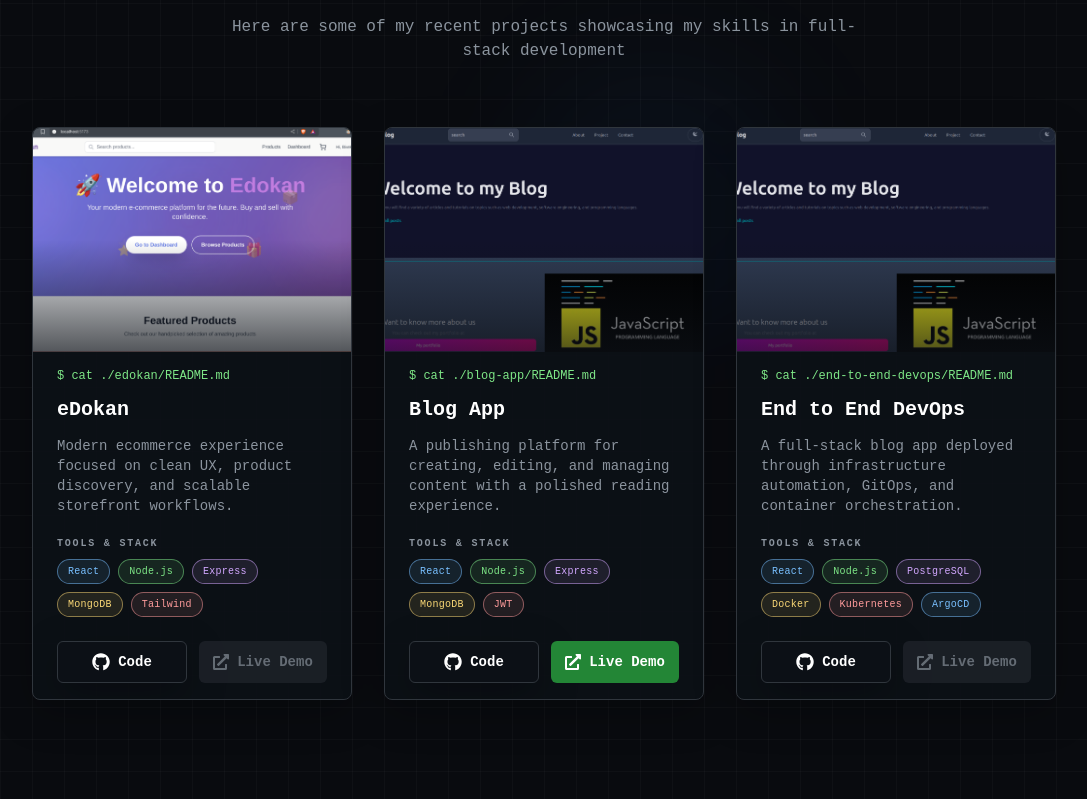
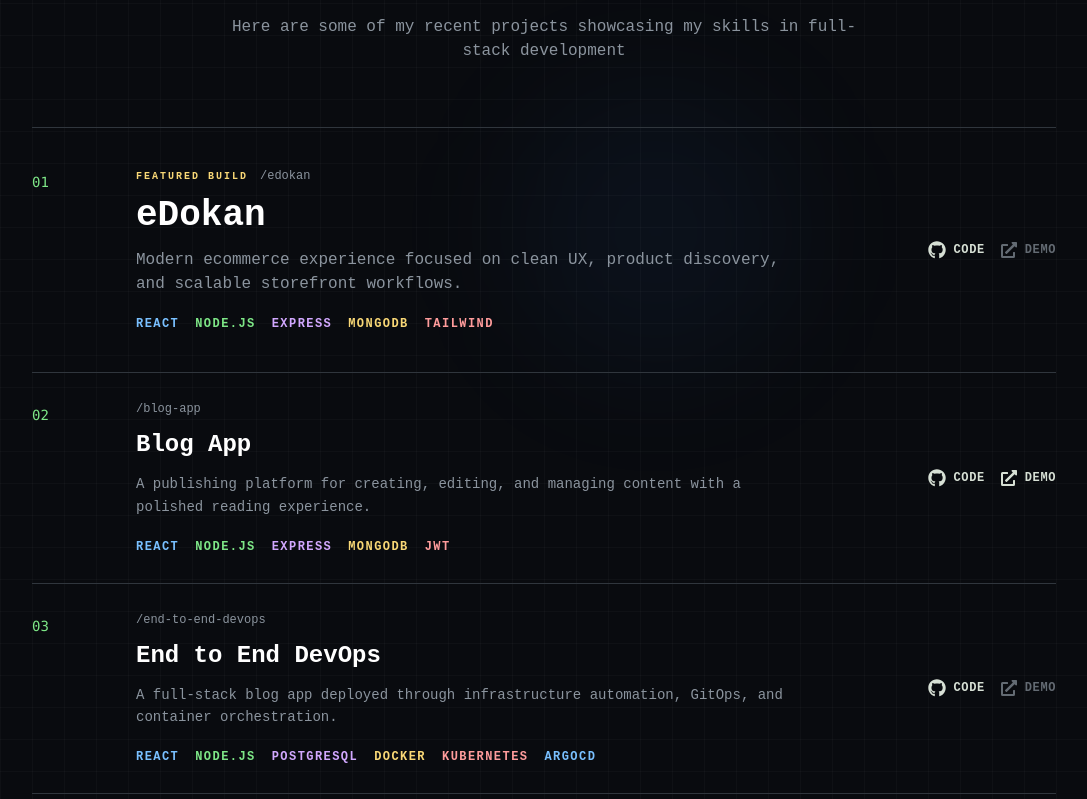
Before and after one commit to imbivek08/cicd, a Next.js app: page / in a window 1280 px wide. Shown: the part 1021-1820 px from the top of the page, without its empty margins (96-1183 px from the left). Built offline with nearby package versions, Linux system fonts and the light colour scheme.

Commit message:
changed ui for featured project and updated the profile picutre

```diff
--- a/components/Hero.jsx
+++ b/components/Hero.jsx
@@ -113,7 +113,7 @@ const Hero = () => {
               <div className="absolute inset-0 rounded-full overflow-hidden border-4 border-white/10">
                 <Image
                   className="object-cover hover:scale-110 transition-transform duration-500"
-                  src="/profile.jpg"
+                  src="/Profile.jpeg"
                   fill
                   alt="Bivek Yadav"
                   priority
--- a/components/ProjectCard.jsx
+++ b/components/ProjectCard.jsx
@@ -1,84 +1,96 @@
 "use client";
-import Image from "next/image";
+
 import Link from "next/link";
 import React from "react";
 import { FaGithub, FaExternalLinkAlt } from "react-icons/fa";
 
-const ProjectCard = ({ props }) => {
+const ProjectCard = ({ props, index, featured = false }) => {
   const techColors = [
-    "border-[#79c0ff]/50 bg-[#79c0ff]/10 text-[#79c0ff]",
-    "border-[#7ee787]/50 bg-[#7ee787]/10 text-[#7ee787]",
-    "border-[#d2a8ff]/50 bg-[#d2a8ff]/10 text-[#d2a8ff]",
-    "border-[#f9d876]/50 bg-[#f9d876]/10 text-[#f9d876]",
-    "border-[#ff9c9c]/50 bg-[#ff9c9c]/10 text-[#ff9c9c]",
+    "text-[#79c0ff]",
+    "text-[#7ee787]",
+    "text-[#d2a8ff]",
+    "text-[#f9d876]",
+    "text-[#ff9c9c]",
   ];
 
   return (
-    <div className="group h-full">
-      <div className="relative h-full flex flex-col terminal-window transition-all duration-500 hover:-translate-y-1 hover:shadow-2xl hover:shadow-green-500/10">
-        <div className="absolute inset-0 bg-gradient-to-br from-blue-600/0 via-purple-600/0 to-pink-600/0 group-hover:from-blue-600/10 group-hover:via-purple-600/10 group-hover:to-pink-600/10 transition-all duration-500 z-10 pointer-events-none"></div>
+    <article
+      className={`group relative border-b border-[#30363d] py-7 transition-colors duration-300 hover:border-[#7ee787]/60 ${
+        featured
+          ? "border-t border-[#30363d] py-8 sm:py-10"
+          : "first:border-t"
+      }`}
+    >
+      <div className="grid grid-cols-[3.5rem_1fr] gap-4 sm:grid-cols-[5rem_1fr_auto] sm:gap-6">
+        <p className="pt-1 font-mono text-sm text-[#7ee787]">
+          {String(index + 1).padStart(2, "0")}
+        </p>
 
-        <div className="relative w-full h-48 sm:h-56 overflow-hidden bg-[#161b22]">
-          <Image
-            src={props.photo}
-            fill
-            className="object-cover group-hover:scale-110 transition-transform duration-700 ease-out"
-            alt={props.name}
-          />
-          <div className="absolute inset-0 bg-gradient-to-t from-[#0d1117] via-transparent to-transparent opacity-70"></div>
+        <div className="min-w-0">
+          <div className="mb-3 flex flex-wrap items-center gap-x-3 gap-y-1">
+            {featured && (
+              <span className="text-[10px] font-bold uppercase tracking-[0.2em] text-[#f9d876]">
+                Featured build
+              </span>
+            )}
+            <span className="text-xs text-[#8b949e]">
+              /{props.name.toLowerCase().replaceAll(" ", "-")}
+            </span>
           </div>
+          <h2 className={`font-bold text-white transition-colors duration-300 group-hover:text-[#7ee787] ${
+            featured ? "text-2xl sm:text-4xl" : "text-xl sm:text-2xl"
+          }`}>
+            {props.name}
+          </h2>
+          <p className={`mt-3 max-w-2xl leading-relaxed text-[#8b949e] ${
+            featured ? "text-sm sm:text-base" : "text-sm"
+          }`}>
+            {props.description}
+          </p>
 
-        <div className="relative flex flex-col gap-3 flex-grow px-4 sm:px-6 py-4 z-20">
-          <p className="text-xs text-[#7ee787]">$ cat ./{props.name.toLowerCase().replaceAll(" ", "-")}/README.md</p>
-          <h1 className="text-lg sm:text-xl font-bold text-white group-hover:text-[#7ee787] transition-colors duration-300">{props.name}</h1>
-          <p className="text-xs sm:text-sm text-[#8b949e] leading-relaxed flex-grow">{props.description}</p>
-
-          <div className="pt-2">
-            <p className="mb-2 text-[10px] font-semibold uppercase tracking-[0.18em] text-[#8b949e]">
-              Tools & Stack
-            </p>
-            <div className="flex gap-2 flex-wrap">
-              {(props.tech || ["React", "Node.js", "MongoDB"]).map((item, index) => (
+          <div className="mt-5 flex flex-wrap items-center gap-x-4 gap-y-2">
+            {(props.tech || ["React", "Node.js", "MongoDB"]).map((item, techIndex) => (
               <span
                 key={`${props.id}-${item}`}
-                  className={`inline-flex items-center rounded-full border px-2.5 py-1 text-[10px] font-medium tracking-wide ${techColors[index % techColors.length]}`}
+                className={`text-[10px] font-semibold uppercase tracking-[0.12em] sm:text-xs ${
+                  techColors[techIndex % techColors.length]
+                }`}
               >
                 {item}
               </span>
             ))}
           </div>
         </div>
-        </div>
 
-        <div className="relative flex gap-3 px-4 sm:px-6 pb-4 pt-2 z-20">
+        <div className="col-start-2 flex items-center gap-4 pt-2 sm:col-start-auto sm:row-span-1 sm:self-center sm:pt-0">
           <Link
             href={props.codeUrl}
             target="_blank"
-            className="flex-1 flex items-center justify-center gap-2 glass-effect hover:bg-[#21262d] text-white px-3 py-2.5 rounded-md text-sm font-semibold transition-all duration-300"
+            className="inline-flex items-center gap-2 text-xs font-bold uppercase tracking-wider text-[#d7e0d5] transition-colors hover:text-[#7ee787]"
           >
             <FaGithub size={18} />
-            <span className="hidden sm:inline">Code</span>
+            <span>Code</span>
           </Link>
           <Link
             href={props.liveUrl || "#"}
             target={props.liveUrl ? "_blank" : undefined}
             rel={props.liveUrl ? "noreferrer" : undefined}
-            className={`flex-1 flex items-center justify-center gap-2 rounded-md text-sm font-semibold transition-all duration-300 ${
+            className={`inline-flex items-center gap-2 text-xs font-bold uppercase tracking-wider transition-colors ${
               props.liveUrl && props.liveUrl !== "#"
-                ? "bg-[#238636] hover:bg-[#2ea043] text-white"
-                : "bg-[#21262d] text-[#8b949e] cursor-not-allowed opacity-70"
-            } px-3 py-2.5`}
+                ? "text-[#d7e0d5] hover:text-[#7ee787]"
+                : "cursor-not-allowed text-[#8b949e] opacity-70"
+            }`}
             aria-disabled={!(props.liveUrl && props.liveUrl !== "#")}
             onClick={(e) => {
               if (!(props.liveUrl && props.liveUrl !== "#")) e.preventDefault();
             }}
           >
             <FaExternalLinkAlt size={16} />
-            <span className="hidden sm:inline">Live Demo</span>
+            <span>Demo</span>
           </Link>
         </div>
       </div>
-    </div>
+    </article>
   );
 };
 
--- a/components/Projects.jsx
+++ b/components/Projects.jsx
@@ -22,9 +22,16 @@ const Projects = () => {
           </p>
         </div>
 
-        <div className="grid grid-cols-1 md:grid-cols-2 lg:grid-cols-3 gap-6 lg:gap-8">
-          {project.map((item) => {
-            return <ProjectCard key={item.id} props={item} />;
+        <div className="mx-auto max-w-6xl">
+          {project.map((item, index) => {
+            return (
+              <ProjectCard
+                key={item.id}
+                props={item}
+                index={index}
+                featured={index === 0}
+              />
+            );
           })}
         </div>
       </div>
```
Also changed, not shown: public/Profile.jpeg (added). Lines whose indentation alone changed are shown as unchanged.
